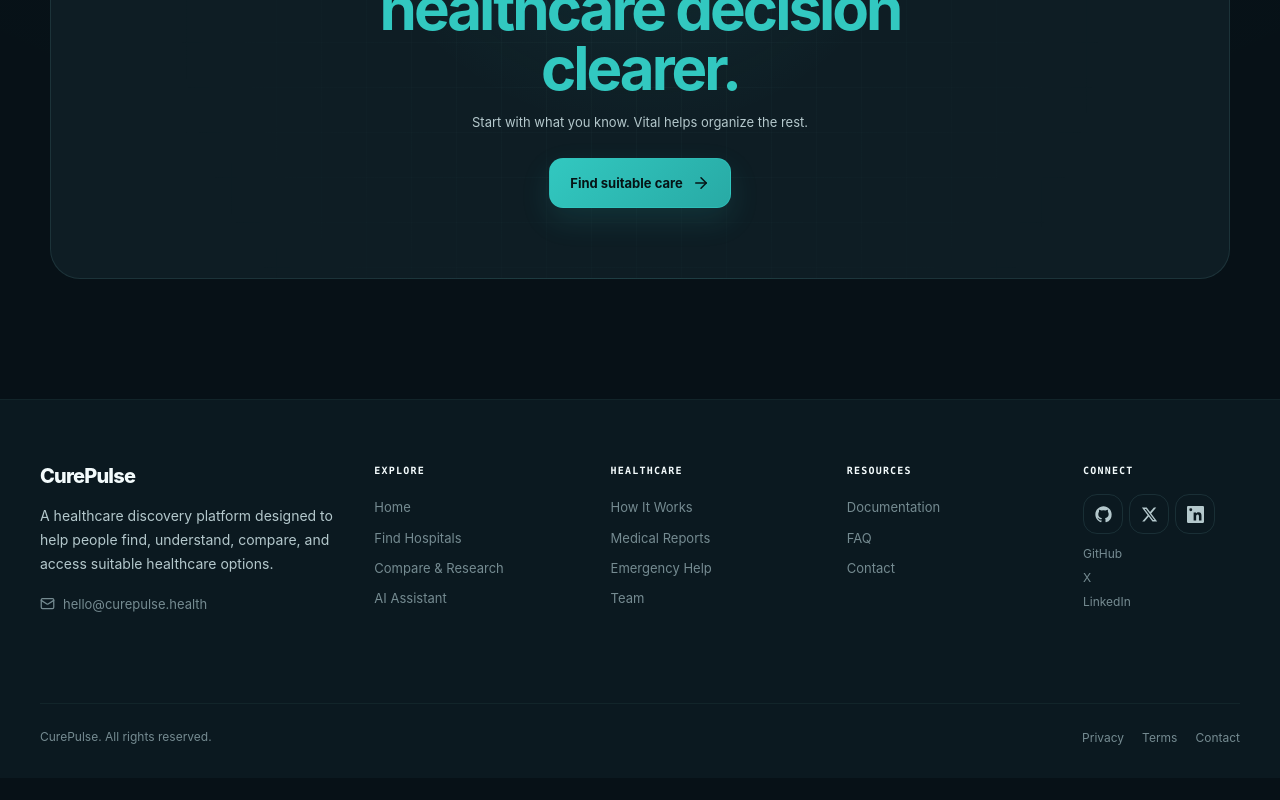
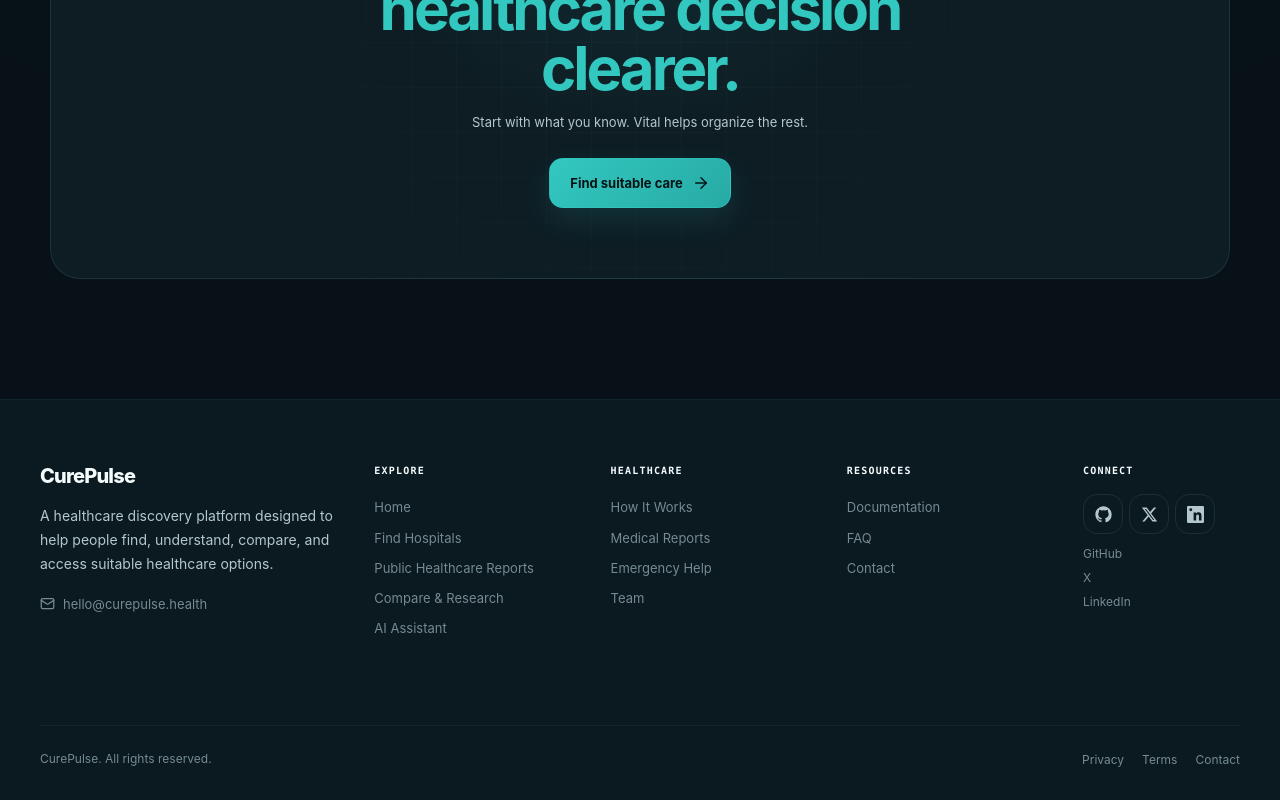
Before and after one commit to vanshkatnor1505/BuiltTechies, a React (Vite) app: page / in a window 1280 px wide. Shown: the part 6076-6876 px from the top of the page. Before the commit the page ends 6854 px from the top, so only its background shows below. Built offline with nearby package versions, Linux system fonts and the light colour scheme; no server answers.

Commit message:
feat: add link to Public Healthcare Reports in footer navigation

```diff
--- a/src/components/composed/Footer/Footer.jsx
+++ b/src/components/composed/Footer/Footer.jsx
@@ -65,6 +65,7 @@ const standardColumns = [
     links: [
       { label: "Home", href: "/" },
       { label: "Find Hospitals", href: "/find-hospitals" },
+      { label: "Public Healthcare Reports", href: "/public-healthcare" },
       { label: "Compare & Research", href: "/compare" },
       { label: "AI Assistant", href: "/chatbot" },
     ],
```
